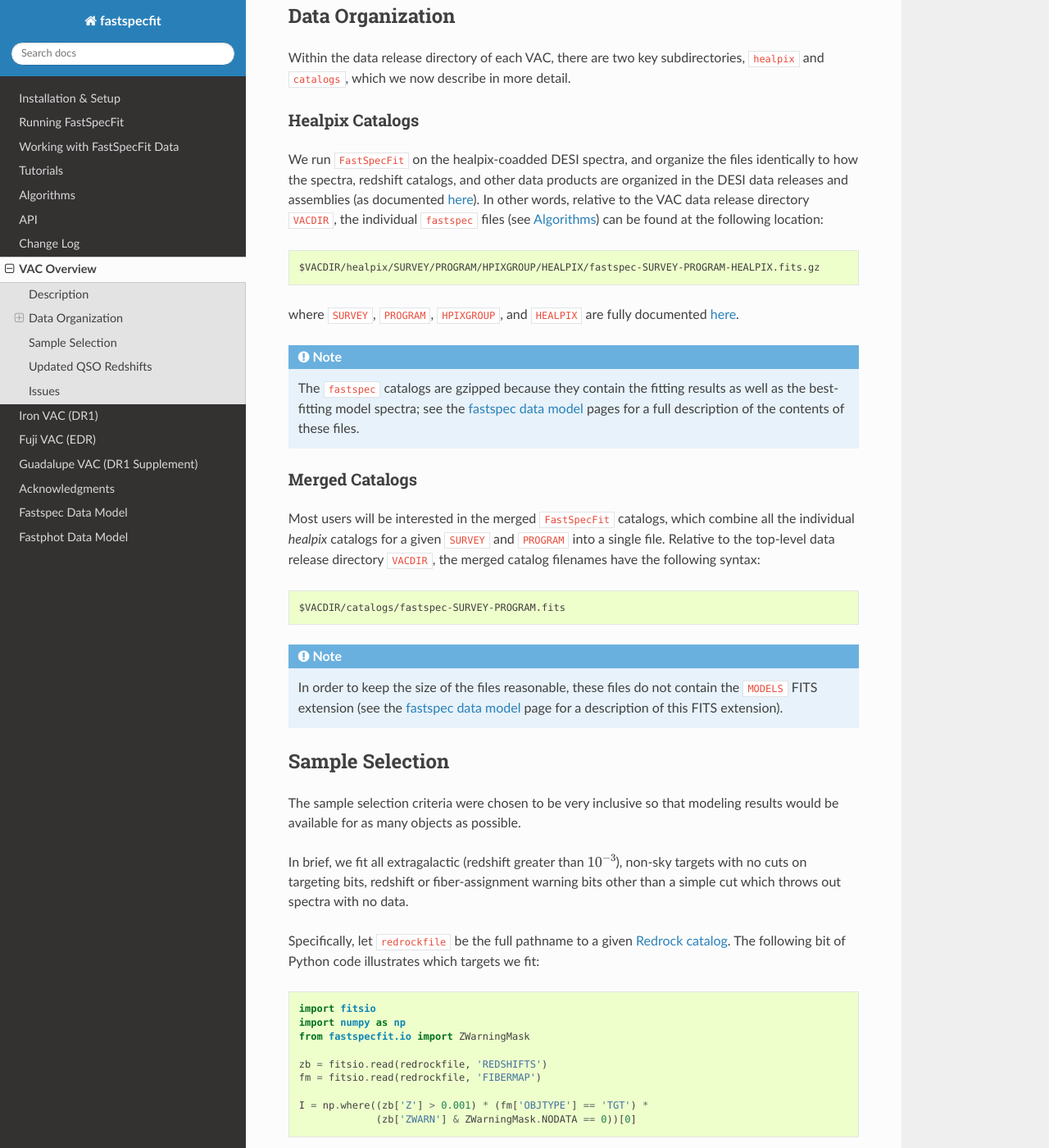
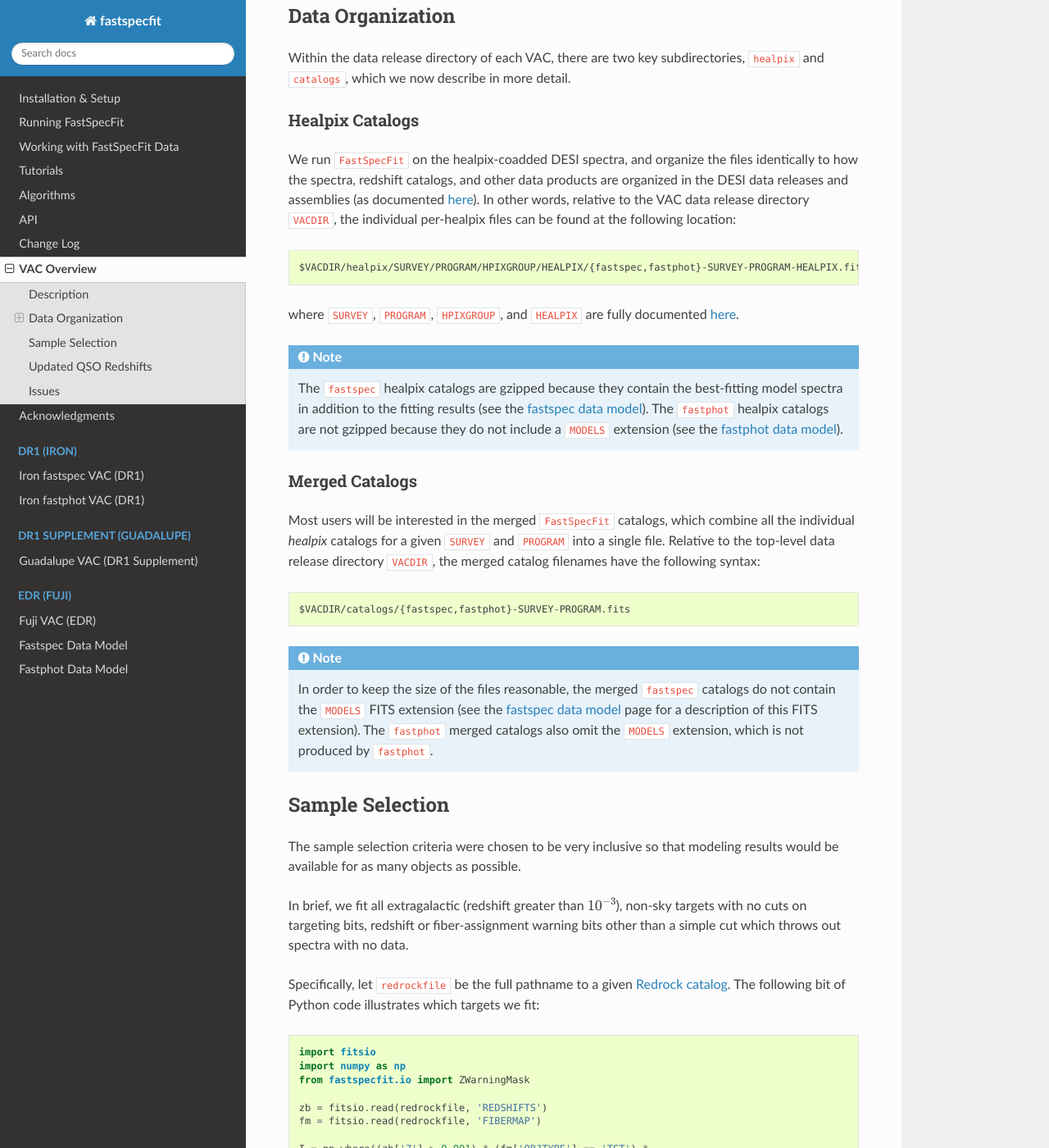
Before and after one commit to desihub/fastspecfit, a Sphinx documentation site: the page built from doc/vacs.rst, in a window 1280 px wide and 1400 px high, scrolled down 759 px. Shown: the whole window at 82% size. Built offline with Sphinx 7.4.7 and the Read the Docs theme 3.1.0, drawn with Linux system fonts in a browser that asks for light colours; the version number could not be read and is left out; some of the changed text lies outside the part shown.

Commit message:
reorganize VAC docs to accommodate fastphot catalogs
Co-Authored-By: Claude Sonnet 4.6 <noreply@anthropic.com>

```diff
--- a/doc/vacs.rst
+++ b/doc/vacs.rst
@@ -13,9 +13,9 @@ The following pages describe the content and construction of the ``FastSpecFit``
 value-added catalogs (VACs) for the following DESI Data Releases and Data
 Assemblies:
 
-* :ref:`Fuji (Early Data Release)<fuji vac>`
 * :ref:`Iron (Data Release 1)<iron vac>`
 * :ref:`Guadalupe (Data Release 1 Supplement)<guadalupe vac>`
+* :ref:`Fuji (Early Data Release)<fuji vac>`
 
 .. note::
 
@@ -40,20 +40,20 @@ We run ``FastSpecFit`` on the healpix-coadded DESI spectra, and organize the
 files identically to how the spectra, redshift catalogs, and other data products
 are organized in the DESI data releases and assemblies (as documented
 `here`_). In other words, relative to the VAC data release directory ``VACDIR``,
-the individual ``fastspec`` files (see :ref:`algorithms`) can be found at the
-following location::
+the individual per-healpix files can be found at the following location::
 
-  $VACDIR/healpix/SURVEY/PROGRAM/HPIXGROUP/HEALPIX/fastspec-SURVEY-PROGRAM-HEALPIX.fits.gz
+  $VACDIR/healpix/SURVEY/PROGRAM/HPIXGROUP/HEALPIX/{fastspec,fastphot}-SURVEY-PROGRAM-HEALPIX.fits{.gz}
 
 where ``SURVEY``, ``PROGRAM``, ``HPIXGROUP``, and ``HEALPIX`` are fully
 documented `here`_.
 
 .. note::
 
-   The ``fastspec`` catalogs are gzipped because they contain the fitting
-   results as well as the best-fitting model spectra; see the :ref:`fastspec
-   data model<fastspec datamodel>` pages for a full description of the contents
-   of these files.
+   The ``fastspec`` healpix catalogs are gzipped because they contain the
+   best-fitting model spectra in addition to the fitting results (see the
+   :ref:`fastspec data model<fastspec datamodel>`). The ``fastphot`` healpix
+   catalogs are not gzipped because they do not include a ``MODELS`` extension
+   (see the :ref:`fastphot data model<fastphot datamodel>`).
 
 .. _`merged catalogs`:
 
@@ -65,13 +65,15 @@ combine all the individual `healpix` catalogs for a given ``SURVEY`` and
 ``PROGRAM`` into a single file. Relative to the top-level data release directory
 ``VACDIR``, the merged catalog filenames have the following syntax::
 
-  $VACDIR/catalogs/fastspec-SURVEY-PROGRAM.fits
+  $VACDIR/catalogs/{fastspec,fastphot}-SURVEY-PROGRAM.fits
 
 .. note::
 
-   In order to keep the size of the files reasonable, these files do not contain
-   the ``MODELS`` FITS extension (see the :ref:`fastspec data model<fastspec
-   datamodel>` page for a description of this FITS extension).
+   In order to keep the size of the files reasonable, the merged ``fastspec``
+   catalogs do not contain the ``MODELS`` FITS extension (see the :ref:`fastspec
+   data model<fastspec datamodel>` page for a description of this FITS
+   extension). The ``fastphot`` merged catalogs also omit the ``MODELS``
+   extension, which is not produced by ``fastphot``.
 
 .. _`sample selection`:
 
```
Also changed, not shown: other parts of doc/vacs.rst (+2 -2 lines), doc/index.rst (+18 -2 lines), doc/iron-fastphot.rst (added, +185 -0 lines), doc/iron.rst (+8 -5 lines).
